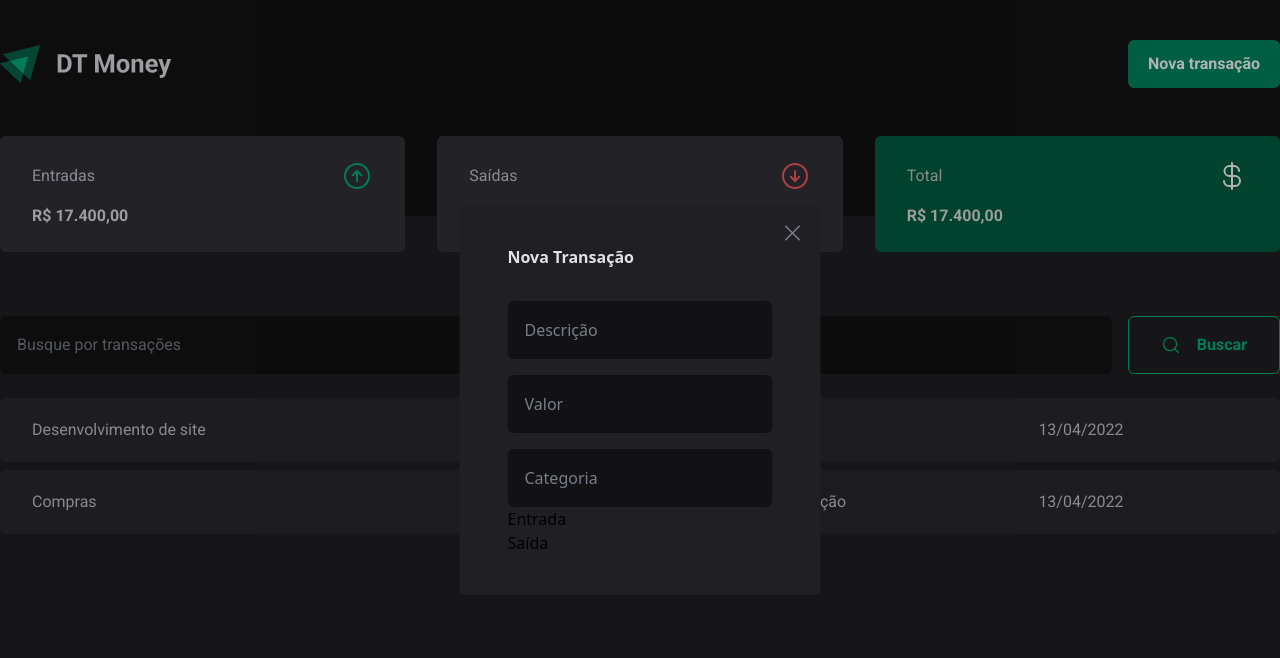
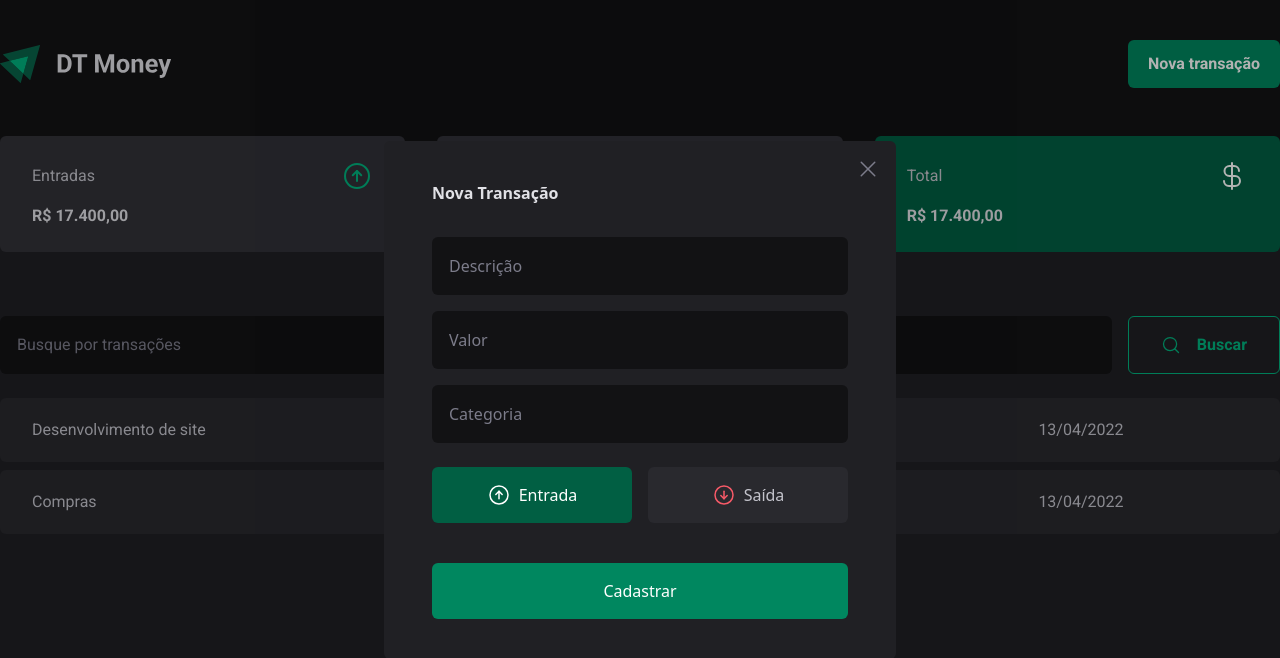
Before and after one commit to acamposlucas/dt-money, a React (Vite) app: page / in a window 1280 px wide. Both pictures are taken after a click on the button "Nova transação". Shown: the top 658 px of the page. Built offline with nearby package versions, Linux system fonts and the light colour scheme; what tailwindcss-fluid-type would draw is missing.

Commit message:
chore: styles new transaction modal

```diff
--- a/src/components/Header.tsx
+++ b/src/components/Header.tsx
@@ -32,8 +32,8 @@ export const Header = () => {
 						className="fixed inset-0 bg-black/30"
 						aria-hidden="true"
 					/>
-					<div className="fixed top-1/2 -translate-y-1/2 left-1/2 -translate-x-1/2 p-4">
-						<Dialog.Panel className="bg-gray-800 max-w-xl py-10 px-12 rounded-md relative">
+					<div className="fixed inset-0 flex items-center justify-center p-4 w-full">
+						<Dialog.Panel className="bg-gray-800 max-w-lg w-full py-10 px-12 rounded-md relative">
 							<button
 								type="button"
 								onClick={closeModal}
--- a/src/components/NewTransactionModal.tsx
+++ b/src/components/NewTransactionModal.tsx
@@ -1,13 +1,10 @@
 import { RadioGroup } from "@headlessui/react";
+import { ArrowCircleDown, ArrowCircleUp } from "phosphor-react";
 import { useState } from "react";
 
 export const NewTransactionModal = () => {
 	const [transaction, setTransaction] = useState("income");
-	{
-		/**
-  // TODO: Terminar RadioGroup
-  */
-	}
+
 	return (
 		<form>
 			<div
@@ -46,16 +43,57 @@ export const NewTransactionModal = () => {
 			</div>
 			<RadioGroup
 				value={transaction}
-				onChange={setTransaction}>
-				<RadioGroup.Label className="sr-only">Entrada</RadioGroup.Label>
-				<RadioGroup.Option value="income">
-					<span>Entrada</span>
+				onChange={setTransaction}
+				className="flex gap-4 mt-6 mb-10">
+				<RadioGroup.Label className="sr-only">Tipo de transação</RadioGroup.Label>
+				<RadioGroup.Option
+					value="income"
+					className="flex-1">
+					{({ checked }) => (
+						<div
+							className={`px-6 py-4 rounded-md ${
+								checked ? "bg-green-700" : "bg-gray-700 hover:bg-gray-600"
+							}`}>
+							<span
+								className={`${
+									checked ? "text-white" : "text-gray-300"
+								} flex items-center justify-center gap-2`}>
+								<ArrowCircleUp
+									size={24}
+									color={`${checked ? "#ffffff" : "#00B37E"}`}
+								/>
+								Entrada
+							</span>
+						</div>
+					)}
 				</RadioGroup.Option>
-				<RadioGroup.Label className="sr-only">Saída</RadioGroup.Label>
-				<RadioGroup.Option value="outcome">
-					<span>Saída</span>
+				<RadioGroup.Option
+					value="outcome"
+					className="flex-1">
+					{({ checked }) => (
+						<div
+							className={`px-6 py-4 rounded-md ${
+								checked ? "bg-red-800" : "bg-gray-700 hover:bg-gray-600"
+							} hover:transition-colors`}>
+							<span
+								className={`${
+									checked ? "text-white" : "text-gray-300"
+								} flex items-center justify-center gap-2 hover:transition-colors`}>
+								<ArrowCircleDown
+									size={24}
+									color={`${checked ? "#ffffff" : "#F75A68"} `}
+								/>
+								Saída
+							</span>
+						</div>
+					)}
 				</RadioGroup.Option>
 			</RadioGroup>
+			<button
+				type="submit"
+				className="block w-full rounded-md text-white bg-green-500 hover:bg-green-300 py-4 hover:transition-colors">
+				Cadastrar
+			</button>
 		</form>
 	);
 };
--- a/tailwind.config.cjs
+++ b/tailwind.config.cjs
@@ -23,6 +23,7 @@ module.exports = {
 					300: "#F75A68",
 					500: "#AB222E",
 					700: "#7A1921",
+					800: "#AA2834",
 				},
 			},
 			fontFamily: {
```
